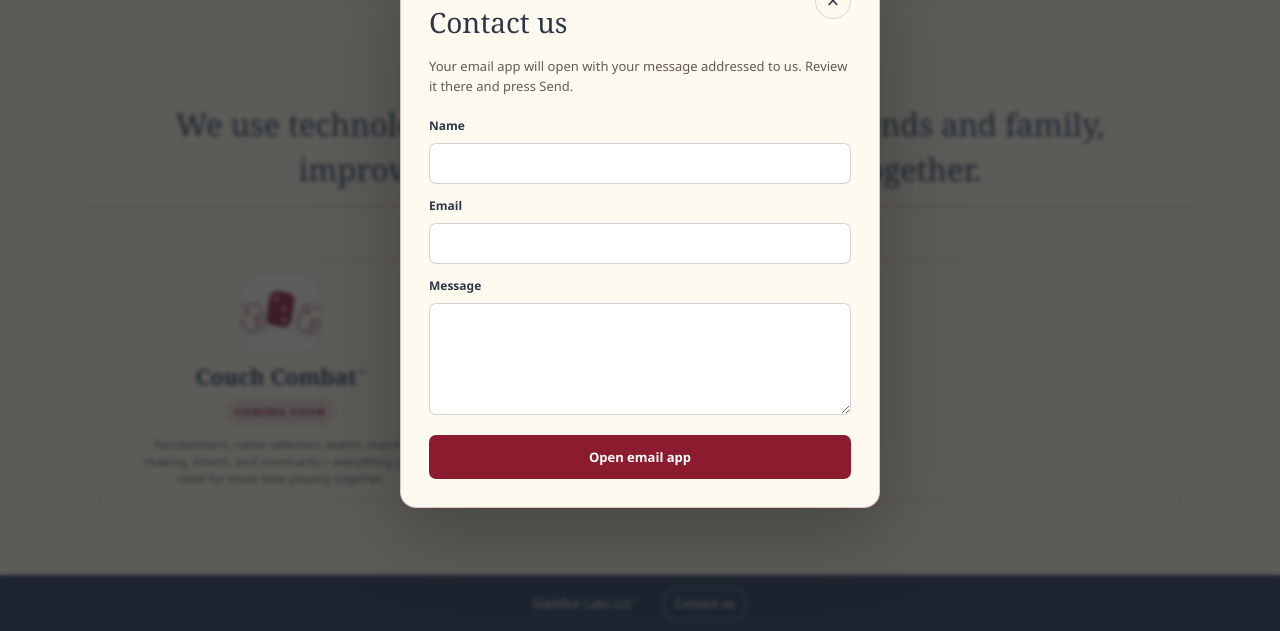
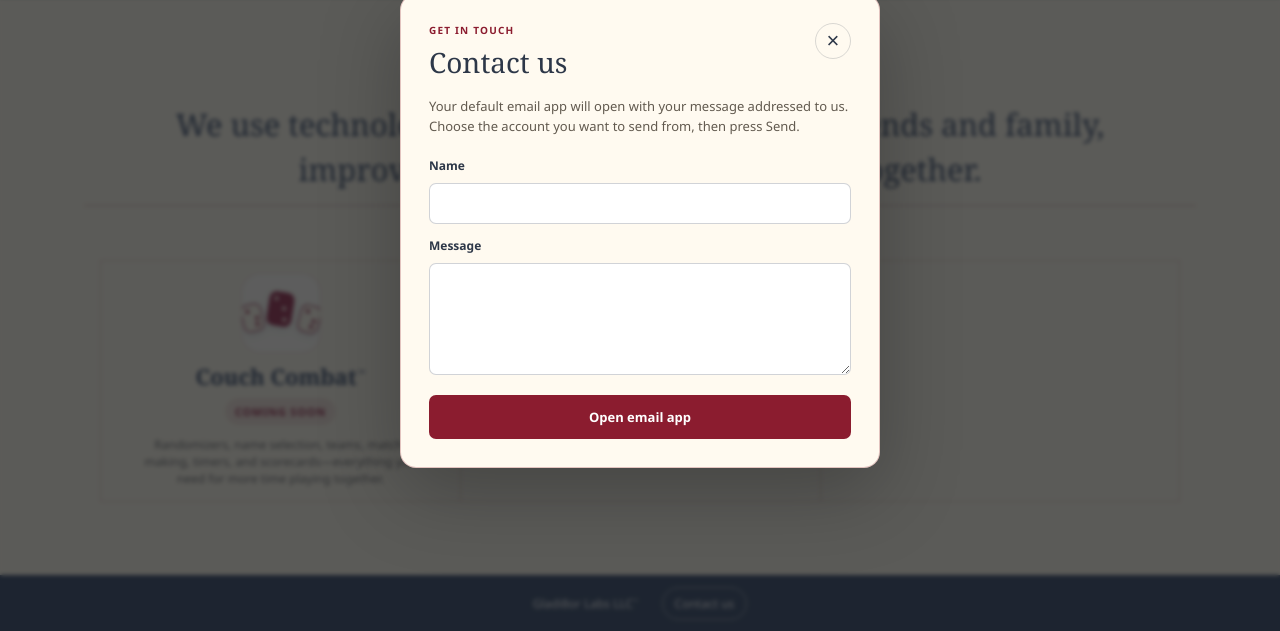
Before and after one commit to Ryan-Nilsen/gladi8or-labs-website, a plain HTML site: page index.html in a window 1280 px wide. Both pictures are taken after a click on the button "Contact us". Shown: the part 169-800 px from the top of the page. Drawn offline with Linux system fonts and the light colour scheme.

Commit message:
Removed email address from contact us field

```diff
--- a/index.html
+++ b/index.html
@@ -85,8 +85,8 @@
           </button>
         </div>
         <p class="contact-intro">
-          Your email app will open with your message addressed to us. Review it
-          there and press Send.
+          Your default email app will open with your message addressed to us.
+          Choose the account you want to send from, then press Send.
         </p>
         <label for="contact-name">Name</label>
         <input
@@ -95,15 +95,6 @@
           type="text"
           autocomplete="name"
           maxlength="100"
-          required
-        >
-        <label for="contact-email">Email</label>
-        <input
-          id="contact-email"
-          name="email"
-          type="email"
-          autocomplete="email"
-          maxlength="254"
           required
         >
         <label for="contact-message">Message</label>
--- a/script.js
+++ b/script.js
@@ -32,10 +32,9 @@ contactForm.addEventListener('submit', (event) => {
 
   const formData = new FormData(contactForm);
   const name = String(formData.get('name')).trim();
-  const email = String(formData.get('email')).trim();
   const message = String(formData.get('message')).trim();
   const subject = 'Website contact form';
-  const body = `Name: ${name}\nEmail: ${email}\n\n${message}`;
+  const body = `Name: ${name}\n\n${message}`;
   const mailtoUrl =
     `mailto:admin@gladi8orlabs.app?subject=${encodeURIComponent(subject)}` +
     `&body=${encodeURIComponent(body)}`;
```
